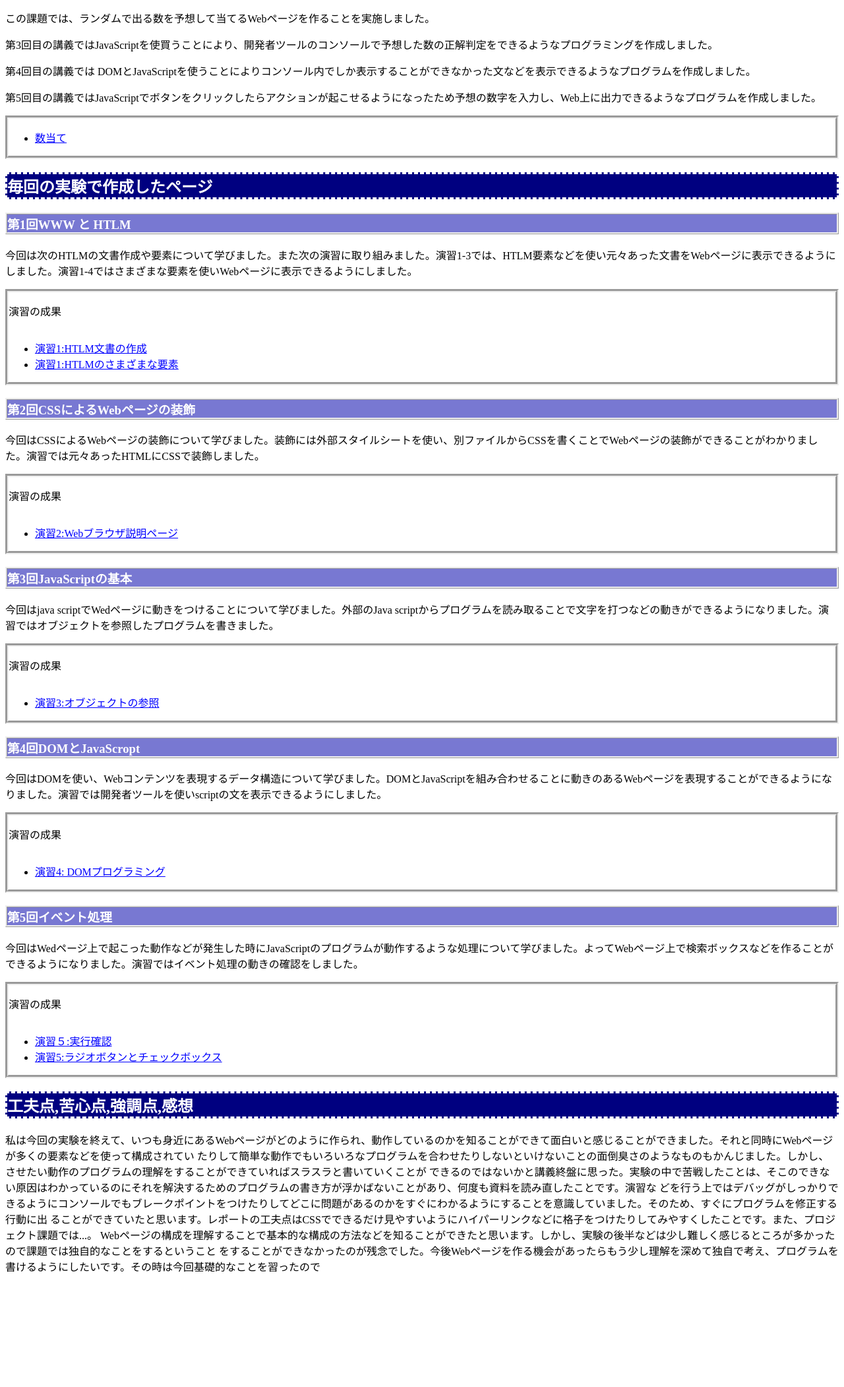
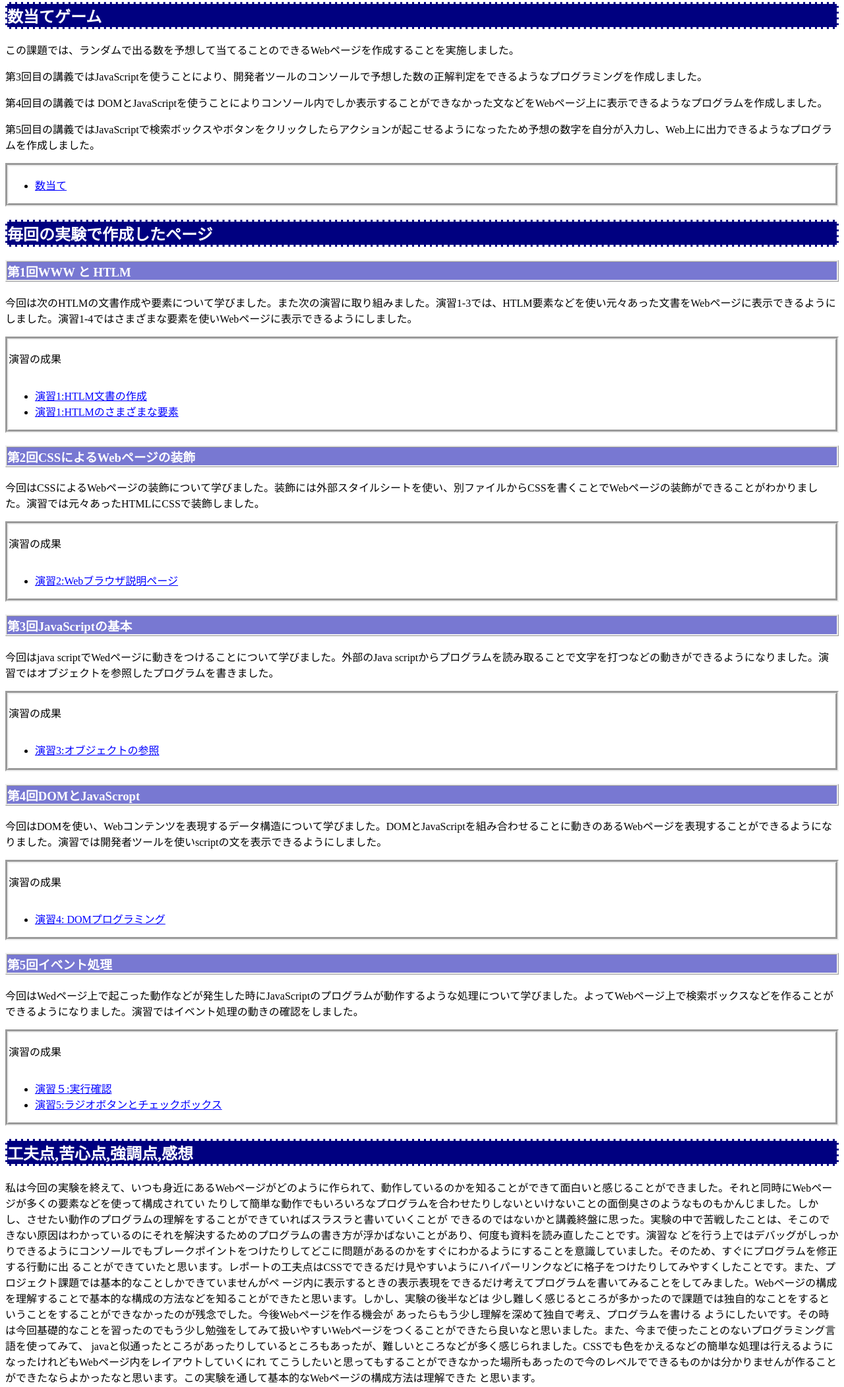
Before and after one commit to G284612022/medialabo, a plain HTML site: page index.html in a window 1280 px wide. Shown: the part 456-2558 px from the top of the page at 66% size. Before the commit the page ends 2403 px from the top, so only its background shows below. Drawn offline with Linux system fonts and the light colour scheme.

Commit message:
レポート

```diff
--- a/index.html
+++ b/index.html
@@ -8,10 +8,10 @@
   <body>
     <h1>「Webコンテンツ作成」の成果</h1>
     <h2>本テーマの学習目的</h2>
-    <p>本学習目的は、HTMLやCSS,JavaScriptの基本を理解し、その技術を組み合わせることで簡単なWebページを構成する方法を学ぶことです。</p>
+    <p>本学習目的は、HTMLやCSS,JavaScriptの基本を理解し、その技術を組み合わせることで簡単なWebページを構成する方法を学ぶことと、学んだことで実際にWebページを作ることです。</p>
     <h2>プロジェクト課題について</h2>
-    <p>私のプロジェクト課題では世界の都市の気象情報を検索するものを作りました。このページでは書いてあるidを入れることで都市名、天気、最高気温、最低気温、湿度が表示されるようになっています。
-
+    <p>私のプロジェクト課題では世界の都市の気象情報を検索するものを作りました。このページではページ下部に書いてあるidを検索ボックスに入れることで都市名、天気、最高気温、最低気温、湿度が表示されるようにな
+      っています。検索ボックスにidを入れることでAJAX通信をしてサーバから情報を得て、その情報から5つの項目の情報を表示させることのできるプログラムをJavaScriptで書きました。
     </p>
     <div class="enshu">
       <ul>
@@ -19,10 +19,10 @@
       </ul>
     </div>
     <h2>数当てゲーム</h2>
-    <p>この課題では、ランダムで出る数を予想して当てるWebページを作ることを実施しました。</p>
-    <p>第3回目の講義ではJavaScriptを使買うことにより、開発者ツールのコンソールで予想した数の正解判定をできるようなプログラミングを作成しました。</p>
-    <p>第4回目の講義では DOMとJavaScriptを使うことによりコンソール内でしか表示することができなかった文などを表示できるようなプログラムを作成しました。</p>
-    <p>第5回目の講義ではJavaScriptでボタンをクリックしたらアクションが起こせるようになったため予想の数字を入力し、Web上に出力できるようなプログラムを作成しました。</p>
+    <p>この課題では、ランダムで出る数を予想して当てることのできるWebページを作成することを実施しました。</p>
+    <p>第3回目の講義ではJavaScriptを使うことにより、開発者ツールのコンソールで予想した数の正解判定をできるようなプログラミングを作成しました。</p>
+    <p>第4回目の講義では DOMとJavaScriptを使うことによりコンソール内でしか表示することができなかった文などをWebページ上に表示できるようなプログラムを作成しました。</p>
+    <p>第5回目の講義ではJavaScriptで検索ボックスやボタンをクリックしたらアクションが起こせるようになったため予想の数字を自分が入力し、Web上に出力できるようなプログラムを作成しました。</p>
     <div class="enshu">
       <ul>
         <li><a href="kazuate.html"target="_blank">数当て</a></li>
@@ -71,13 +71,17 @@
         </ul>
       </div>
       <h2>工夫点,苦心点,強調点,感想</h2>
-      <p>私は今回の実験を終えて、いつも身近にあるWebページがどのように作られ、動作しているのかを知ることができて面白いと感じることができました。それと同時にWebページが多くの要素などを使って構成されてい
+      <p>私は今回の実験を終えて、いつも身近にあるWebページがどのように作られて、動作しているのかを知ることができて面白いと感じることができました。それと同時にWebページが多くの要素などを使って構成されてい
          たりして簡単な動作でもいろいろなプログラムを合わせたりしないといけないことの面倒臭さのようなものもかんじました。しかし、させたい動作のプログラムの理解をすることができていればスラスラと書いていくことが
          できるのではないかと講義終盤に思った。実験の中で苦戦したことは、そこのできない原因はわかっているのにそれを解決するためのプログラムの書き方が浮かばないことがあり、何度も資料を読み直したことです。演習な
          どを行う上ではデバッグがしっかりできるようにコンソールでもブレークポイントをつけたりしてどこに問題があるのかをすぐにわかるようにすることを意識していました。そのため、すぐにプログラムを修正する行動に出
-         ることができていたと思います。レポートの工夫点はCSSでできるだけ見やすいようにハイパーリンクなどに格子をつけたりしてみやすくしたことです。また、プロジェクト課題では...。
-         Webページの構成を理解することで基本的な構成の方法などを知ることができたと思います。しかし、実験の後半などは少し難しく感じるところが多かったので課題では独自的なことをするということ
-         をすることができなかったのが残念でした。今後Webページを作る機会があったらもう少し理解を深めて独自で考え、プログラムを書けるようにしたいです。その時は今回基礎的なことを習ったので
+         ることができていたと思います。レポートの工夫点はCSSでできるだけ見やすいようにハイパーリンクなどに格子をつけたりしてみやすくしたことです。また、プロジェクト課題では基本的なことしかできていませんがペ
+         ージ内に表示するときの表示表現をできるだけ考えてプログラムを書いてみることをしてみました。Webページの構成を理解することで基本的な構成の方法などを知ることができたと思います。しかし、実験の後半などは
+         少し難しく感じるところが多かったので課題では独自的なことをするということをすることができなかったのが残念でした。今後Webページを作る機会が あったらもう少し理解を深めて独自で考え、プログラムを書ける
+         ようにしたいです。その時は今回基礎的なことを習ったのでもう少し勉強をしてみて扱いやすいWebページをつくることができたら良いなと思いました。また、今まで使ったことのないプログラミング言語を使ってみて、
+         javaと似通ったところがあったりしているところもあったが、難しいところなどが多く感じられました。CSSでも色をかえるなどの簡単な処理は行えるようになったけれどもWebページ内をレイアウトしていくにれ
+         てこうしたいと思ってもすることができなかった場所もあったので今のレベルでできるものかは分かりませんが作ることができたならよかったなと思います。この実験を通して基本的なWebページの構成方法は理解できた
+         と思います。
 
 
       </p>
```
